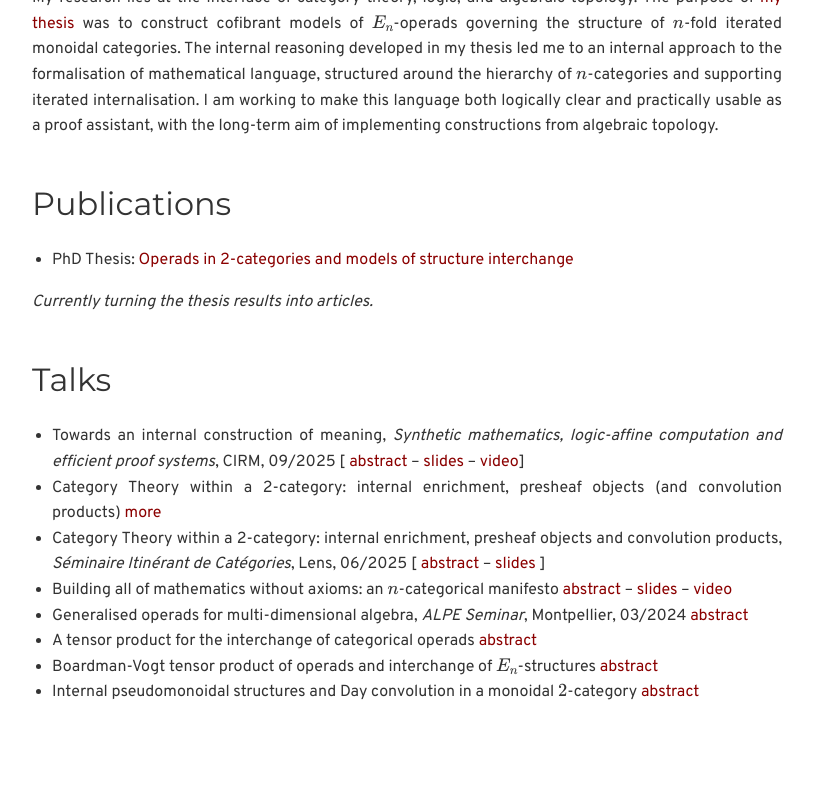
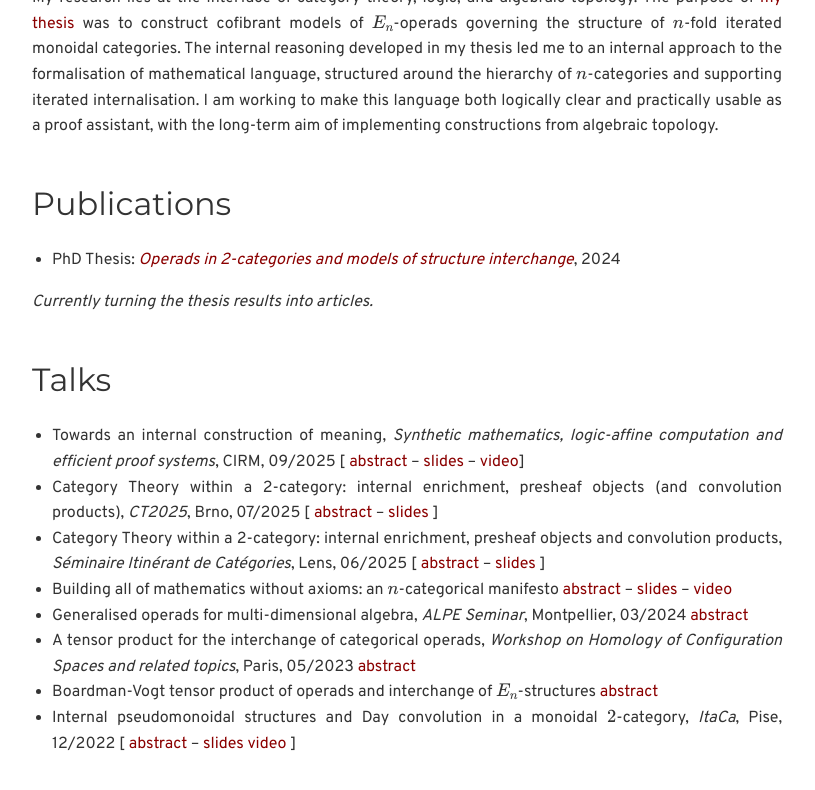
Before and after one commit to sdspmon/math, a Jekyll site: the page built from index.md, in a window 1280 px wide and 1180 px high, cut to the strip 382-1172 px from the top of the window. Shown: the whole strip, without its empty margins (233-1048 px from the left). Built offline with Jekyll 4.4.1, drawn with Linux system fonts in a browser that asks for light colours; formulas are drawn with MathJax 3.

Commit message:
Update index.md

```diff
--- a/index.md
+++ b/index.md
@@ -12,17 +12,17 @@ My research lies at the interface of category theory, logic, and algebraic topol
 
 ## Publications
 
--  PhD Thesis: [Operads in 2-categories and models of structure interchange]((https://theses.hal.science/tel-04617115v1/document))
+-  PhD Thesis: [*Operads in 2-categories and models of structure interchange*]((https://theses.hal.science/tel-04617115v1/document)), 2024
 
 *Currently turning the thesis results into articles.*
 
 ## Talks
 
-- Towards an internal construction of meaning, *Synthetic mathematics, logic-affine computation and efficient proof systems*, CIRM, 09/2025 [ [abstract](https://www.cirm-math.fr/RepOrga/3377/Abstracts/SophieDespalungue.pdf) -- [slides]() -- [video](https://www.youtube.com/watch?v=qivGs4PLCYY)]
-- Category Theory within a 2-category: internal enrichment, presheaf objects (and convolution products) [more](https://www.sophie.d.espalungue.xyz/math/talks/CT2025/)
-- Category Theory within a 2-category: internal enrichment, presheaf objects and convolution products, *Séminaire Itinérant de Catégories*, Lens, 06/2025 [ [abstract]() -- [slides]() ]
+- Towards an internal construction of meaning, *Synthetic mathematics, logic-affine computation and efficient proof systems*, CIRM, 09/2025 [ [abstract](https://www.cirm-math.fr/RepOrga/3377/Abstracts/SophieDespalungue.pdf) -- [slides](/files/cirm2025.pdf) -- [video](https://www.youtube.com/watch?v=qivGs4PLCYY)]
+- Category Theory within a 2-category: internal enrichment, presheaf objects (and convolution products), *CT2025*, Brno, 07/2025 [ [abstract](https://conference.math.muni.cz/ct2025/data/uploads/abstracts/despalungue.pdf) -- [slides](https://conference.math.muni.cz/ct2025/data/uploads/slides/despalungue.pdf) ]
+- Category Theory within a 2-category: internal enrichment, presheaf objects and convolution products, *Séminaire Itinérant de Catégories*, Lens, 06/2025 [ [abstract](https://www-lmpa.univ-littoral.fr/~sic/wordpress/?page_id=1502#abstract-despalungue) -- [slides](https://www-lmpa.univ-littoral.fr/~sic/Lens2025/dEspalungue.pdf) ]
 - Building all of mathematics without axioms: an $$n$$-categorical manifesto  [abstract](https://www.sophie.d.espalungue.xyz/math/talks/nyct/) -- [slides]() -- [video](https://www.youtube.com/watch?v=F5RW-3stMlI)
 - Generalised operads for multi-dimensional algebra, *ALPE Seminar*, Montpellier, 03/2024  [abstract](https://www.math.univ-toulouse.fr/~rcampos/ALPE/2024-03.html)
-- A tensor product for the interchange of categorical operads  [abstract]()
+- A tensor product for the interchange of categorical operads, *Workshop on Homology of Configuration Spaces and related topics*, Paris, 05/2023  [abstract](https://idrissi.eu/shocos/conf0523/)
 - Boardman-Vogt tensor product of operads and interchange of $$E_n$$-structures  [abstract]()
-- Internal pseudomonoidal structures and Day convolution in a monoidal $$2$$-category  [abstract]()
+- Internal pseudomonoidal structures and Day convolution in a monoidal $$2$$-category, *ItaCa*, Pise, 12/2022 [  [abstract](https://progetto-itaca.github.io/ItaCa-22/assets/abstracts/despalungue.pdf) -- [slides](/files/itaca22.pdf) [video](https://www.youtube.com/watch?v=C83fgsxwihU&list=PLwOJoZOlTAm9ScVRQn78Mt7XjNQmxsF5j&index=6) ]
```
